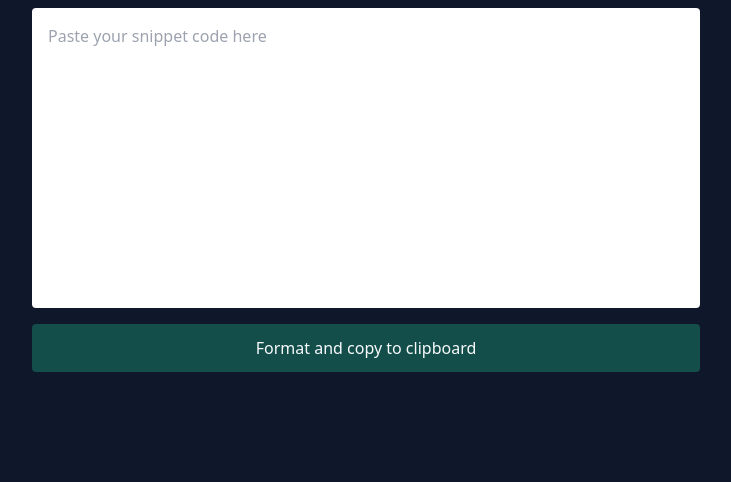
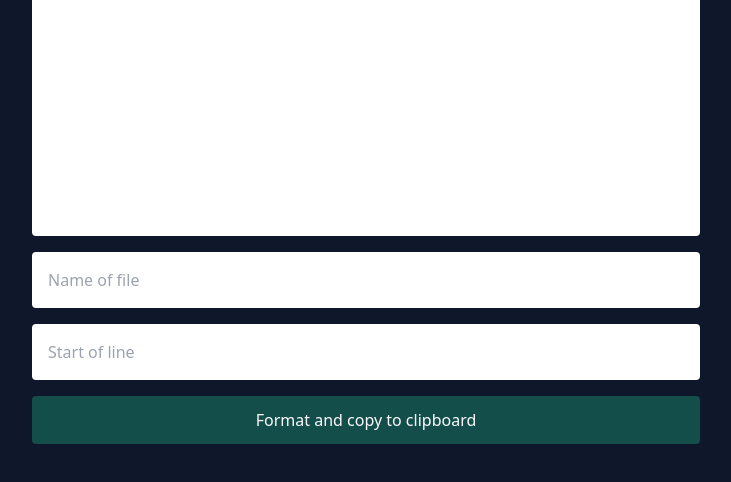
Before and after one commit to agraluca/format-snippet-tool, a plain HTML site: page index.html in a window 1280 px wide. Both pictures are taken after a click on the button "Format and copy to clipboard". Shown: the part 236-718 px from the top of the page, without its empty margins (274-1005 px from the left). Drawn offline with nearby package versions, Linux system fonts and the light colour scheme.

Commit message:
chore: improvements

```diff
--- a/index.html
+++ b/index.html
@@ -17,8 +17,22 @@
           placeholder="Paste your snippet code here"
           type="text"
           id="snippet"
-          class="p-4 rounded min-h-[300px] resize-none"
+          class="p-4 rounded min-h-[300px] resize-none outline-teal-700"
         ></textarea>
+
+        <input
+          type="text"
+          id="nameOfFile"
+          placeholder="Name of file"
+          class="p-4 rounded w-full outline-teal-700"
+        />
+
+        <input
+          type="text"
+          id="startOfLine"
+          placeholder="Start of line"
+          class="p-4 rounded w-full outline-teal-700"
+        />
 
         <button
           class="bg-teal-900 rounded text-slate-50 px-4 py-3 hover:bg-teal-700 transition-colors"
@@ -31,9 +45,10 @@
   </body>
 
   <script>
-    function formatSnippet(startOfLine, nameOfFile) {
+    function formatSnippet() {
       const snippet = document.getElementById("snippet").value;
-      console.log(snippet);
+      const nameOfFile = document.getElementById("nameOfFile").value;
+      const startOfLine = Number(document.getElementById("startOfLine").value);
 
       const snippetWithoutDoubleQuote = snippet.replace(/"/g, "'");
       const snippetArray = snippetWithoutDoubleQuote.split("\n");
@@ -54,10 +69,16 @@
     }
 
     function copyToClipboard() {
-      const formattedString = formatSnippet(7, "EchoController01");
+      const formattedString = formatSnippet();
       console.log(formattedString);
 
       navigator.clipboard.writeText(formattedString);
+
+      document.getElementById("snippet").value = "";
+      document.getElementById("nameOfFile").value = "";
+      document.getElementById("startOfLine").value = "";
+
+      alert("Copied to clipboard");
     }
   </script>
 </html>
```
